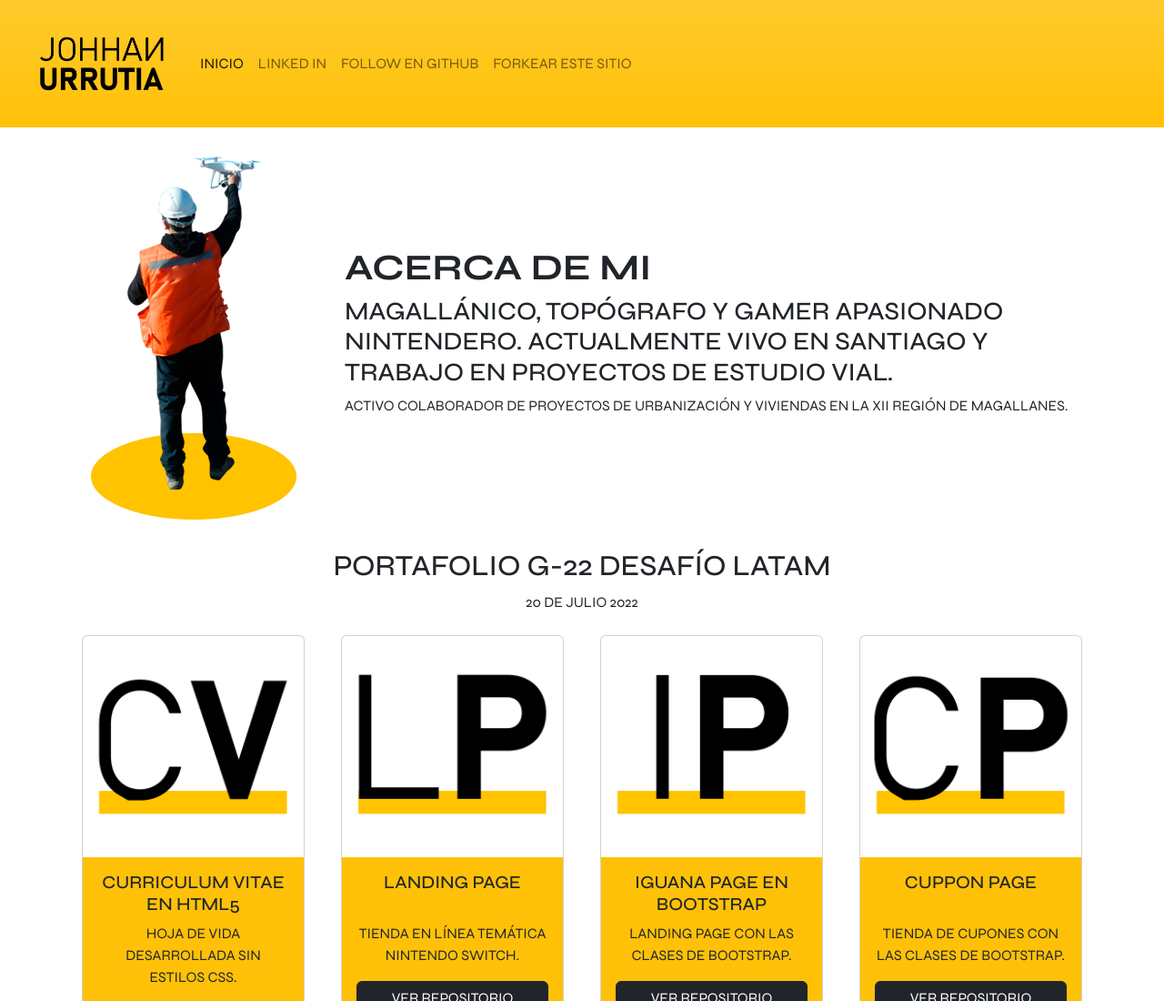
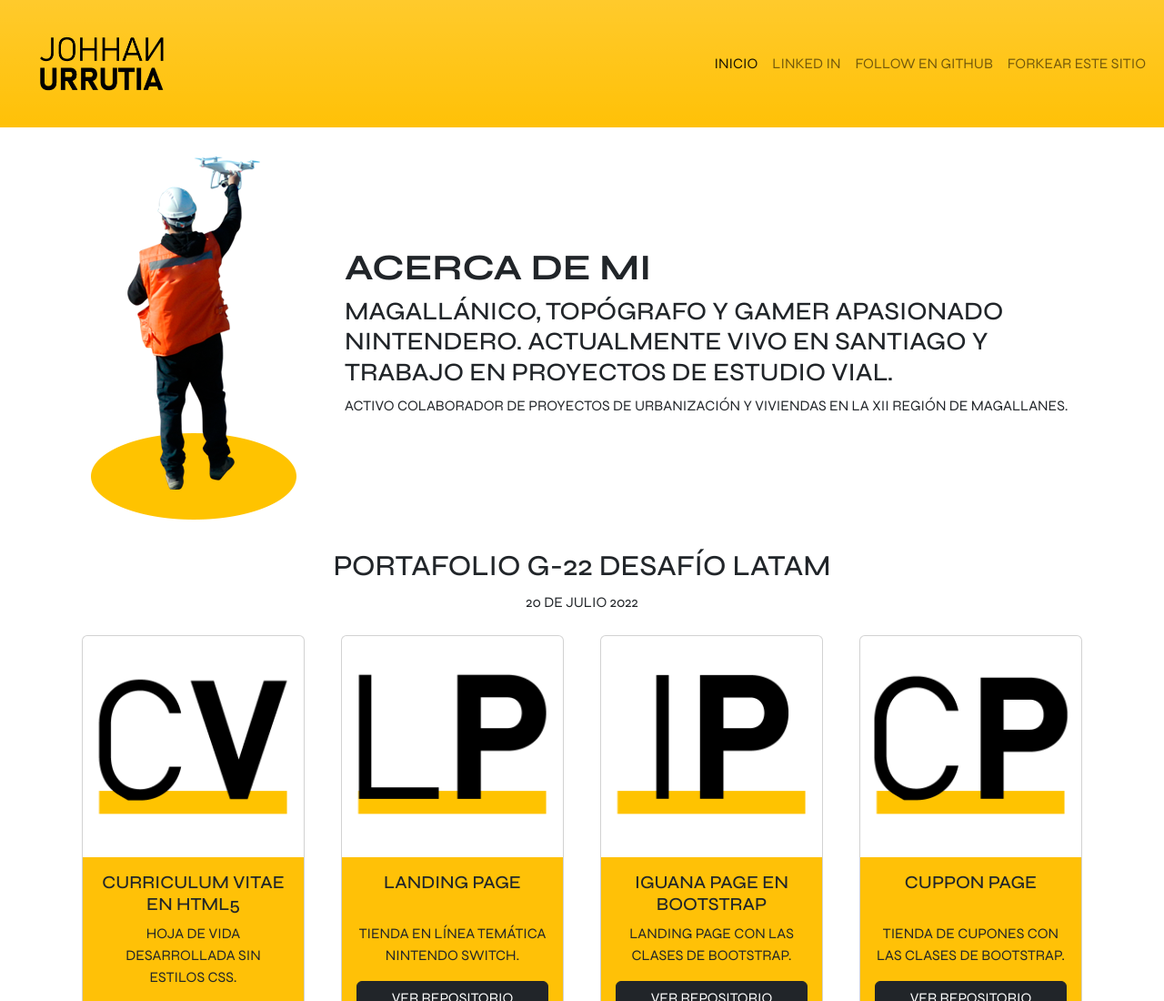
Before and after one commit to elit15/johhanurrutia-desafiolatam, a website: page index.html in a window 1280 px wide. Shown: the top 1100 px of the page at 91% size. Drawn offline with nearby package versions, Linux system fonts and the light colour scheme.

Commit message:
situé 'navbar-items' al derecho

```diff
--- a/index.html
+++ b/index.html
@@ -1,5 +1,6 @@
 <!doctype html>
 <html lang="es">
+
 <head>
     <meta charset="utf-8">
     <meta name="viewport" content="width=device-width, initial-scale=1">
@@ -7,6 +8,7 @@
     <link rel="icon" href="assets/img/favicon.png">
     <link rel="stylesheet" href="scss/custom.css">
 </head>
+
 <body>
     <header>
         <nav class="navbar navbar-expand-lg bg-warning bg-gradient">
@@ -15,7 +17,7 @@
                 <button class="navbar-toggler" type="button" data-bs-toggle="collapse" data-bs-target="#navbarNav" aria-controls="navbarNav" aria-expanded="false" aria-label="Toggle navigation">
           <span class="navbar-toggler-icon"></span>
           </button>
-          <div class="collapse navbar-collapse" id="navbarNav">
+                <div class="collapse navbar-collapse justify-content-end" id="navbarNav">
                     <ul class="navbar-nav">
                         <li class="nav-item">
                             <a class="nav-link active" aria-current="page" href="index.html">INICIO</a>
@@ -119,7 +121,8 @@
                 </h2>
                 <div id="flush-collapseOne" class="accordion-collapse collapse" aria-labelledby="flush-headingOne" data-bs-parent="#accordionFlushExample">
                     <div class="accordion-body">
-              <p>Lorem ipsum dolor sit amet consectetur adipisicing elit. Repellendus eaque quod aliquid, officia hic aliquam sit laborum! Voluptatem cupiditate recusandae sequi nostrum blanditiis beatae? Perferendis optio unde explicabo reiciendis amet!</p>
+                        <p>Lorem ipsum dolor sit amet consectetur adipisicing elit. Repellendus eaque quod aliquid, officia hic aliquam sit laborum! Voluptatem cupiditate recusandae sequi nostrum blanditiis beatae? Perferendis optio unde explicabo reiciendis
+                            amet!</p>
                     </div>
                 </div>
             </div>
@@ -155,4 +158,5 @@
     <br>
     <script src="https://cdn.jsdelivr.net/npm/bootstrap@5.2.0/dist/js/bootstrap.bundle.min.js" integrity="sha384-A3rJD856KowSb7dwlZdYEkO39Gagi7vIsF0jrRAoQmDKKtQBHUuLZ9AsSv4jD4Xa" crossorigin="anonymous"></script>
 </body>
+
 </html>
```
Lines whose indentation alone changed are shown as unchanged.
